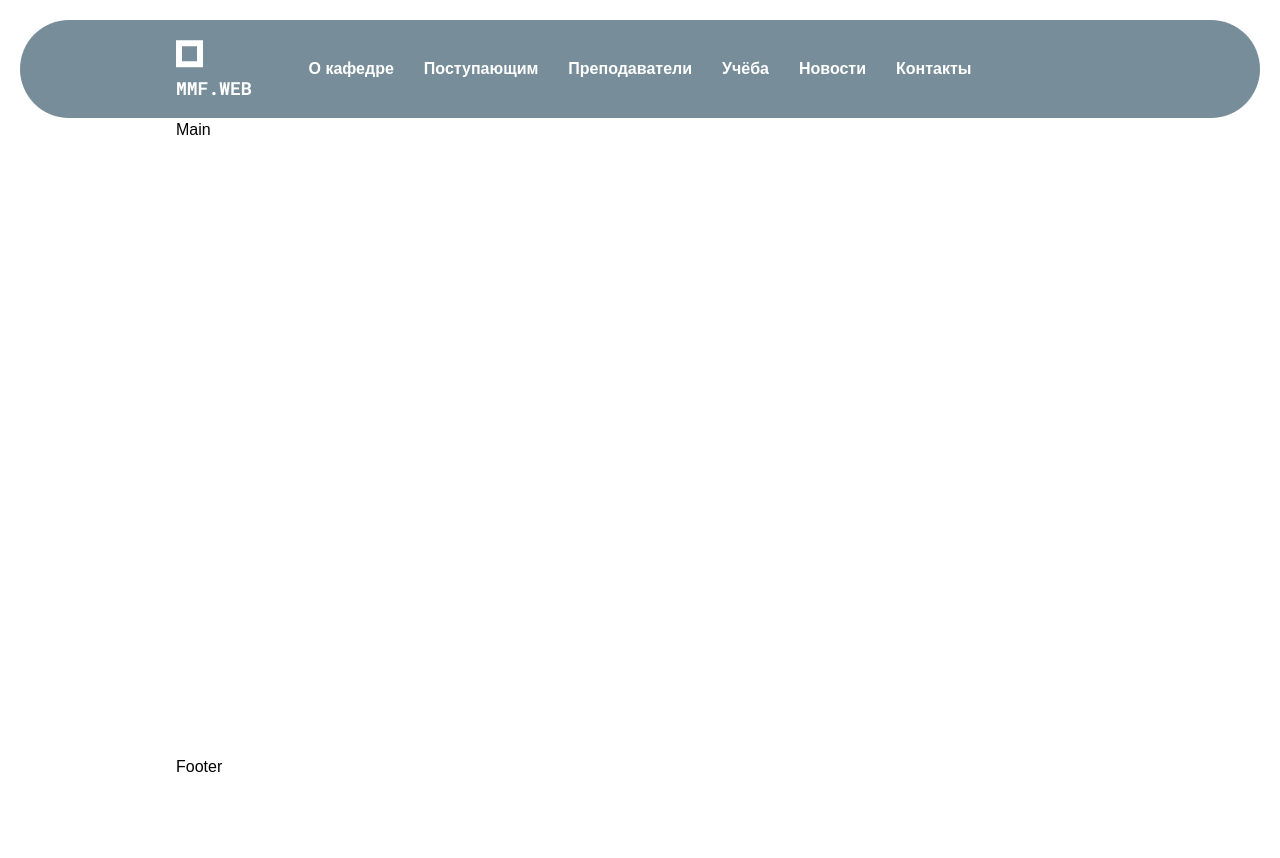
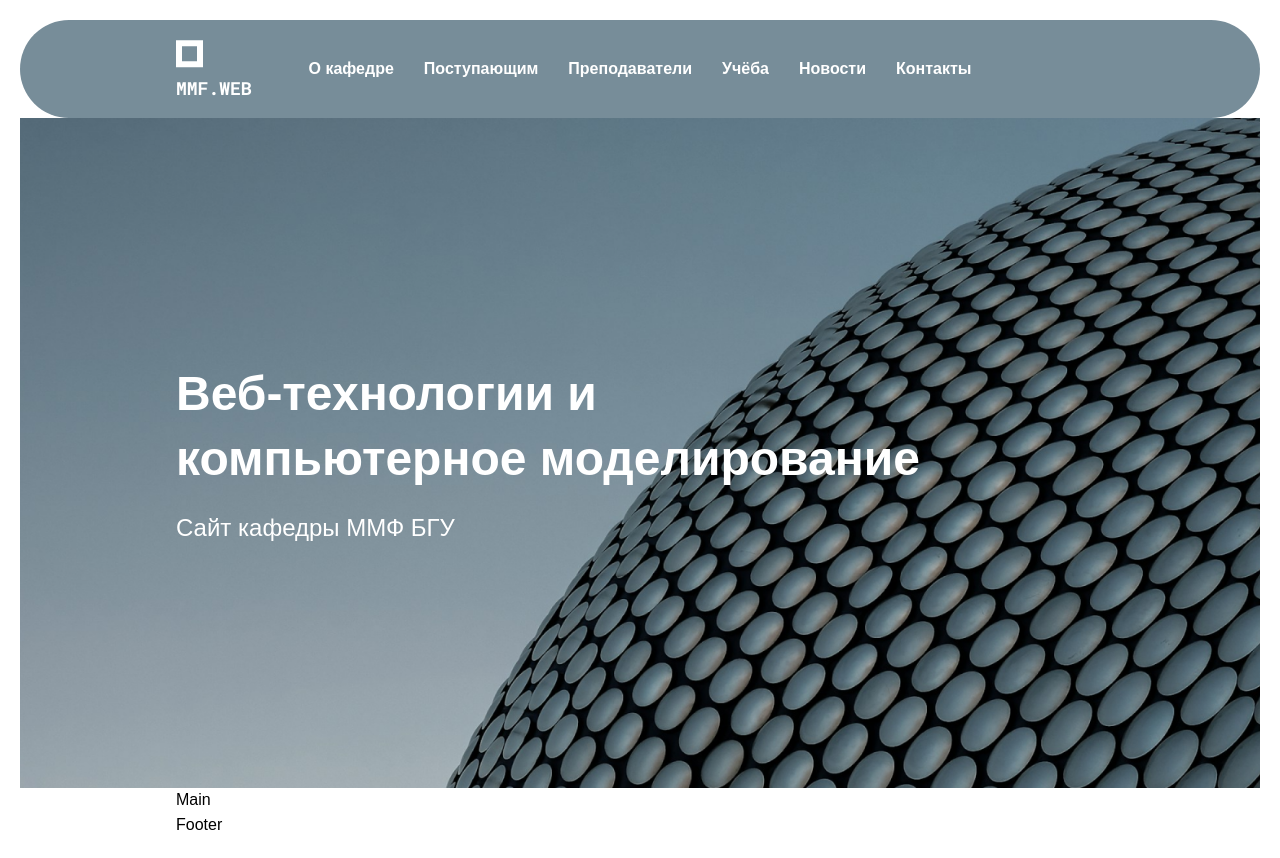
Before and after one commit to soloVlad/department-client, a React (Vite) app: page / in a window 1280 px wide. Before the commit the page ends 800 px from the top, so only its background shows below. Built offline with nearby package versions, Linux system fonts and the light colour scheme.

Commit message:
feat: create welcome section layout

```diff
--- /dev/null
+++ b/src/assets/images/index.ts
@@ -0,0 +1 @@
+export { default as WelcomeBgImageUrl } from "./welcome-bg.png";
--- a/src/pages/home/Home.module.css
+++ b/src/pages/home/Home.module.css
@@ -0,0 +1,10 @@
+.bgContainer {
+  display: flex;
+}
+
+.welcomeContainer {
+  flex: 1;
+  align-self: center;
+
+  color: var(--mantine-color-gray-blue-0);
+}
--- a/src/pages/home/Home.page.tsx
+++ b/src/pages/home/Home.page.tsx
@@ -1,7 +1,9 @@
 import type { FC } from "react";
-import { Container } from "@mantine/core";
+import { BackgroundImage, Container, Text, Title, rem } from "@mantine/core";
 
 import { Header } from "@/components";
+
+import { WelcomeBgImageUrl } from "@/assets/images";
 
 import classes from "./Home.module.css";
 
@@ -11,6 +13,22 @@ const HomePage: FC = () => {
 			<Header />
 
 			<main style={{ flex: 1 }}>
+				<BackgroundImage
+					className={classes.bgContainer}
+					mih={670}
+					src={WelcomeBgImageUrl}
+				>
+					<Container className={classes.welcomeContainer}>
+						<Title order={1} maw={750}>
+							Веб-технологии и компьютерное моделирование
+						</Title>
+
+						<Text mt={20} fw={400} fz={rem(24)} lh={rem(32.4)}>
+							Сайт кафедры ММФ БГУ
+						</Text>
+					</Container>
+				</BackgroundImage>
+
 				<Container>Main</Container>
 			</main>
 
```
Also changed, not shown: src/assets/images/welcome-bg.png (added).
